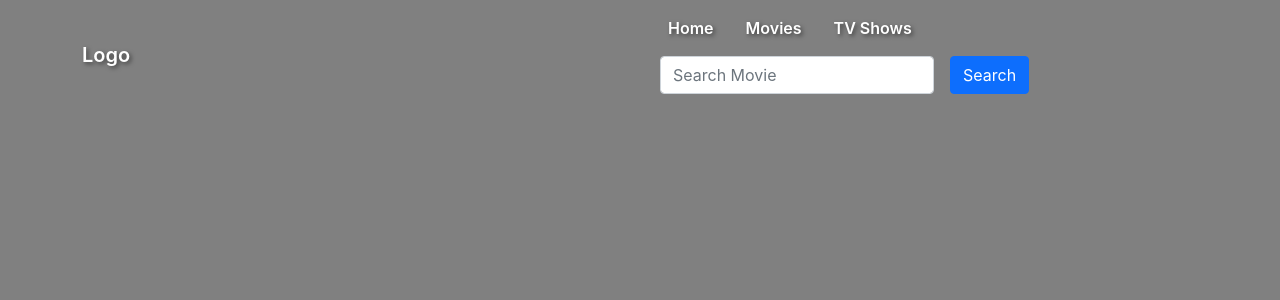
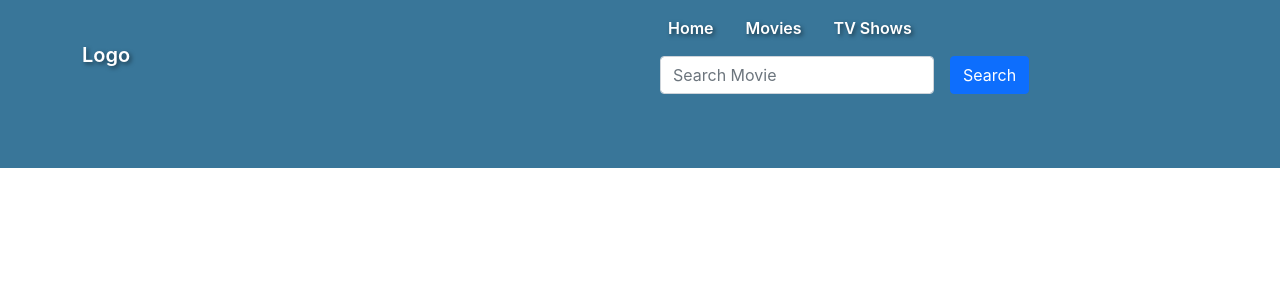
Before and after one commit to Mavo-1/Where-To-Watch, a React (Create React App) app: page /movies in a window 1280 px wide. Shown: the top 300 px of the page. Built offline with nearby package versions, Linux system fonts and the light colour scheme.

Commit message:
changed background color to blue..

```diff
--- a/src/styles/MovieCard.css
+++ b/src/styles/MovieCard.css
@@ -5,6 +5,6 @@
 }
 
 .page {
-    background-color: gray;
-    height: 100vh;
+    background-color: rgb(57, 118, 153);
+    height: 100%;
 }
```
